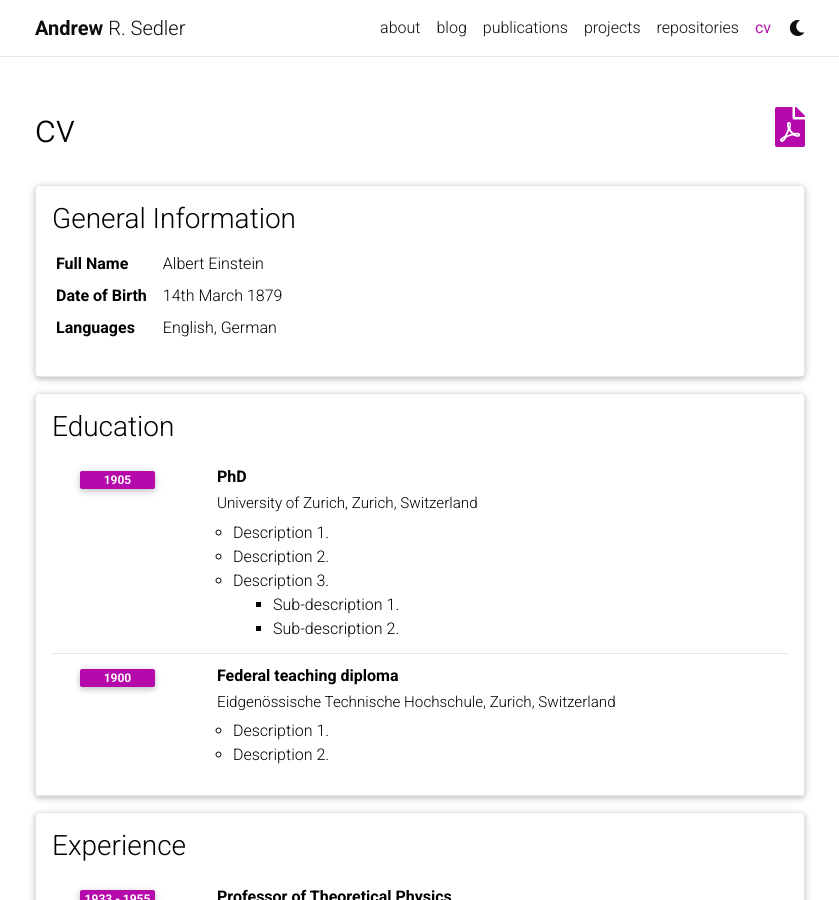
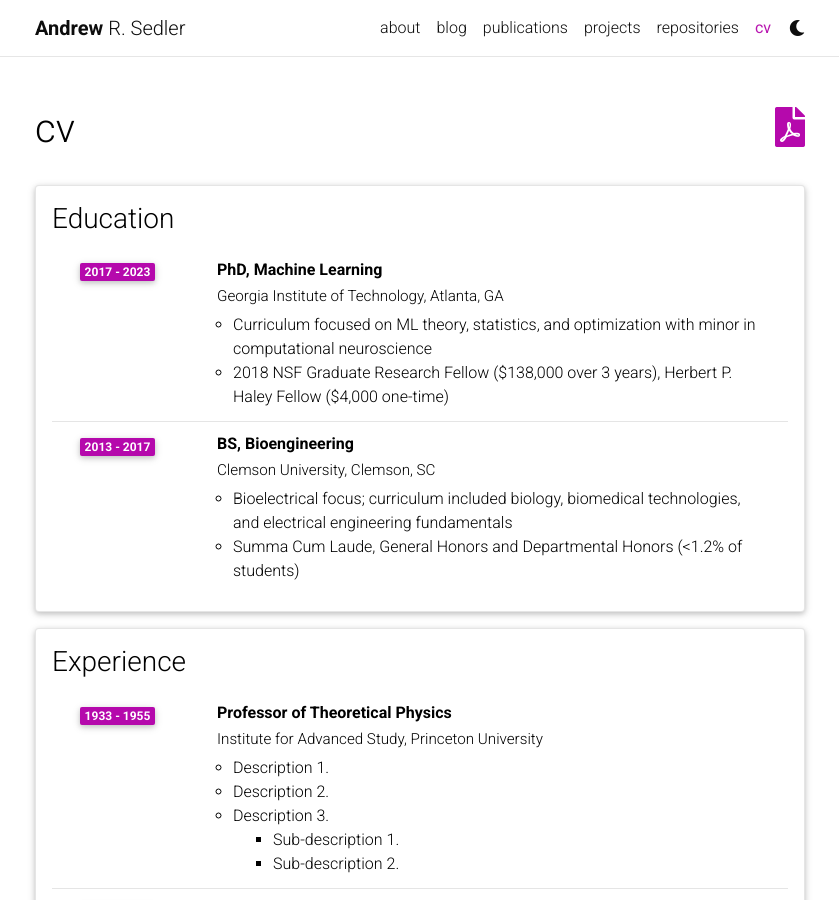
Before and after one commit to arsedler9/arsedler9.github.io, a Jekyll site: the page built from _pages/cv.md, in a window 1280 px wide and 900 px high. Shown: the whole window, without its empty margins (220-1059 px from the left). Built offline with Jekyll 4.4.1, drawn with Linux system fonts in a browser that asks for light colours; full-size pictures stand in for the smaller copies a plugin makes; comment, search, counter and statistics services are not loaded; a style sheet for code colours, icons or effects is not loaded.

Commit message:
Add about me and cv education

```diff
--- a/_data/cv.yml
+++ b/_data/cv.yml
@@ -1,32 +1,18 @@
-- title: General Information
-  type: map
-  contents:
-    - name: Full Name
-      value: Albert Einstein
-    - name: Date of Birth
-      value: 14th March 1879
-    - name: Languages
-      value: English, German
-
 - title: Education
   type: time_table
   contents:
-    - title: PhD
-      institution: University of Zurich, Zurich, Switzerland
-      year: 1905
+    - title: PhD, Machine Learning
+      institution: Georgia Institute of Technology, Atlanta, GA
+      year: 2017 - 2023
       description:
-        - Description 1.
-        - Description 2.
-        - title: Description 3.
-          contents:
-            - Sub-description 1.
-            - Sub-description 2.
-    - title: Federal teaching diploma
-      institution: Eidgenössische Technische Hochschule, Zurich, Switzerland
-      year: 1900
+        - Curriculum focused on ML theory, statistics, and optimization with minor in computational neuroscience
+        - 2018 NSF Graduate Research Fellow ($138,000 over 3 years), Herbert P. Haley Fellow ($4,000 one-time)
+    - title: BS, Bioengineering
+      institution: Clemson University, Clemson, SC
+      year: 2013 - 2017
       description:
-        - Description 1.
-        - Description 2.
+        - Bioelectrical focus; curriculum included biology, biomedical technologies, and electrical engineering fundamentals
+        - Summa Cum Laude, General Honors and Departmental Honors (<1.2% of students)
 
 - title: Experience
   type: time_table
```
Also changed, not shown: _pages/about.md (+2 -4 lines).
